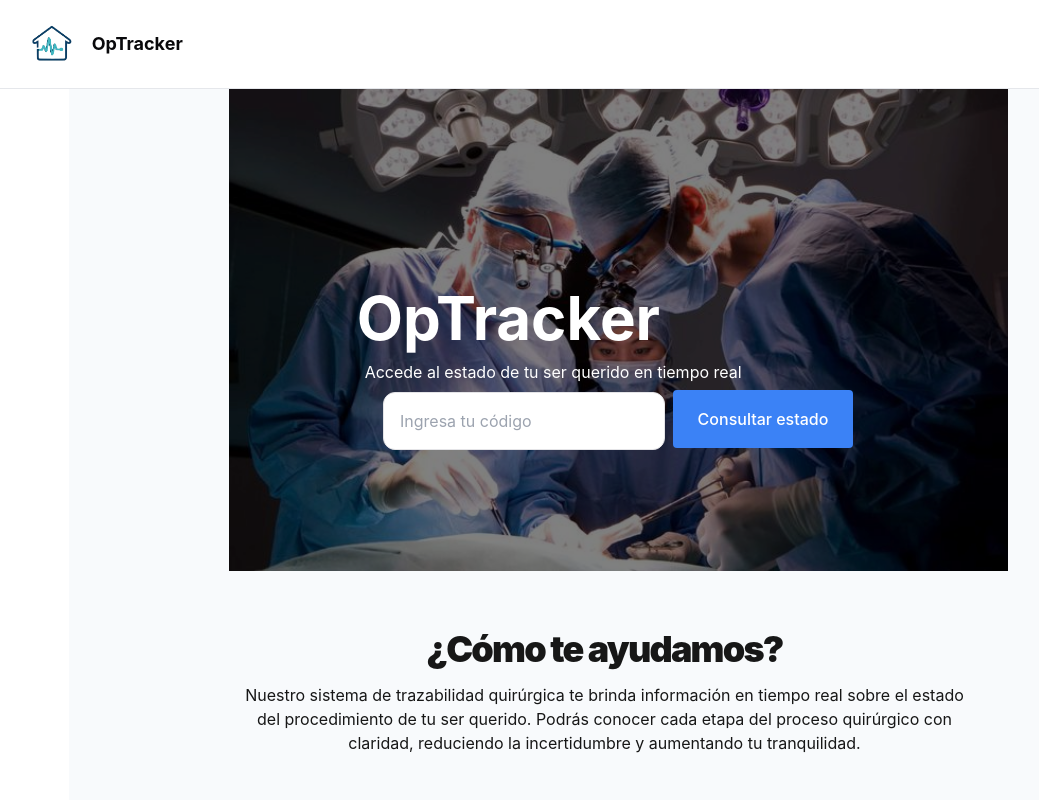
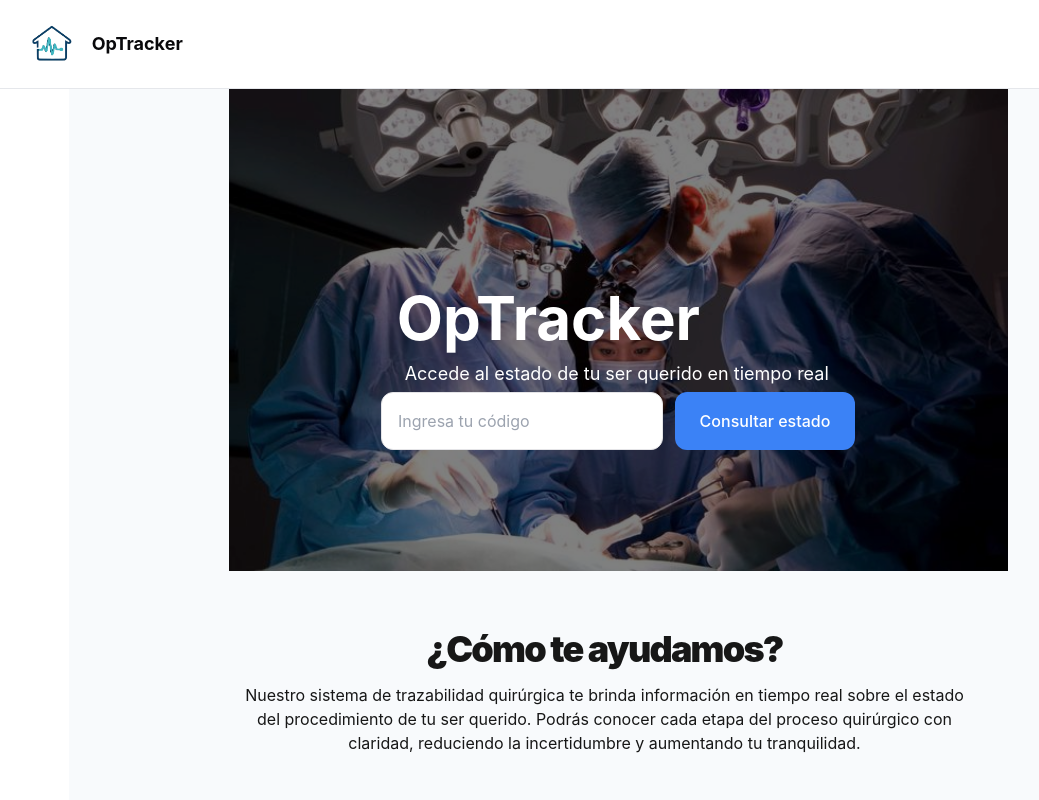
Before and after one commit to Yisustxz/OPtracker-Frontend, a React (Vite) app in the folder Optracker-Frontend/: page /familyCode in a window 1280 px wide. Shown: the top 800 px of the page, without its empty margins (22-1061 px from the left). Built offline with nearby package versions, Linux system fonts and the light colour scheme.

Commit message:
fix: alineacion de botones y titulo de aplicacion, rutas, y console logs

```diff
--- a/Optracker-Frontend/src/App.jsx
+++ b/Optracker-Frontend/src/App.jsx
@@ -1,41 +1,41 @@
-import { BrowserRouter as Router, Routes, Route } from 'react-router-dom'
-import HomePage from './pages/homepage'
-import SurgeryPage from './pages/surgery'
-import ProcedurePage from './pages/procedurePage'
-import SurgeryData from './pages/surgeryData'
-import MedTeams from './pages/medTeams'
-import NewMedTeams from './pages/newMedTeams'
-import './App.css'
-import { LoginPage } from './pages/LoginPage'
-import PatientPage from './pages/PatientPage'
-import PatientRegistration from './pages/patienteRegistration'
-import PatientProfile from './pages/PatientProfile'
-import { NewSurgery } from './pages/newSurgery'
-import FamilyCode from './pages/FamilyCode'
-import PatientTracker from './pages/PatientTracker'
-import MedTeamProfile from './pages/MedTeamProfile'
+import { Route, BrowserRouter as Router, Routes } from "react-router-dom";
+import "./App.css";
+import FamilyCode from "./pages/FamilyCode";
+import { LoginPage } from "./pages/LoginPage";
+import MedTeamProfile from "./pages/MedTeamProfile";
+import PatientPage from "./pages/PatientPage";
+import PatientProfile from "./pages/PatientProfile";
+import PatientTracker from "./pages/PatientTracker";
+import HomePage from "./pages/homepage";
+import MedTeams from "./pages/medTeams";
+import NewMedTeams from "./pages/newMedTeams";
+import { NewSurgery } from "./pages/newSurgery";
+import PatientRegistration from "./pages/patienteRegistration";
+import ProcedurePage from "./pages/procedurePage";
+import SurgeryPage from "./pages/surgery";
+import SurgeryData from "./pages/surgeryData";
 
 function App() {
   return (
     <Router>
       <Routes>
-        <Route path='/' element={<HomePage />} />
-        <Route path='/login' element={<LoginPage />} />
-        <Route path='/patient' element={<PatientPage />} />
-        <Route path='/patientregistration' element={<PatientRegistration />} />
-        <Route path='/patientProfile' element={<PatientProfile />} />
-        <Route path='/surgery' element={<SurgeryPage />} />
-        <Route path='/new-surgery' element={<NewSurgery />} />
-        <Route path='/procedure' element={<ProcedurePage />}></Route>
-        <Route path='/surgeryData' element={<SurgeryData />}></Route>
-        <Route path='/familycode' element={<FamilyCode />} />
-        <Route path='/patienteTracker' element={<PatientTracker />} />
-        <Route path='/medteams' element={<MedTeams />} />
-        <Route path='/new-medteams' element={<NewMedTeams />} />
-        <Route path='/medTeamProfile' element={<MedTeamProfile />} />
+        <Route path="/" element={<HomePage />} />
+        <Route path="/login" element={<LoginPage />} />
+        <Route path="/patient" element={<PatientPage />} />
+        <Route path="/patientRegistration" element={<PatientRegistration />} />
+        <Route path="/patientProfile" element={<PatientProfile />} />
+        <Route path="/surgery" element={<SurgeryPage />} />
+        <Route path="/newSurgery" element={<NewSurgery />} />
+        <Route path="/procedure" element={<ProcedurePage />}></Route>
+        <Route path="/surgeryData" element={<SurgeryData />}></Route>
+        <Route path="/familyCode" element={<FamilyCode />} />
+        <Route path="/patientTracker" element={<PatientTracker />} />
+        <Route path="/medTeams" element={<MedTeams />} />
+        <Route path="/newMedTeams" element={<NewMedTeams />} />
+        <Route path="/medTeamProfile" element={<MedTeamProfile />} />
       </Routes>
     </Router>
-  )
+  );
 }
 
-export default App
+export default App;
--- a/Optracker-Frontend/src/components/SuregyTracker/TeamMember.jsx
+++ b/Optracker-Frontend/src/components/SuregyTracker/TeamMember.jsx
@@ -1,5 +1,3 @@
-import React from 'react';
-
 export default function TeamMember({ avatar, role, name }) {
   return (
     <div className="team-member">
@@ -10,7 +8,7 @@ export default function TeamMember({ avatar, role, name }) {
         <div className="member-role">{role}</div>
         <div className="member-name">{name}</div>
       </div>
-      <style jsx>{`
+      <style>{`
         .team-member {
           display: flex;
           align-items: center;
--- a/Optracker-Frontend/src/pages/FamilyCode.jsx
+++ b/Optracker-Frontend/src/pages/FamilyCode.jsx
@@ -1,26 +1,43 @@
 import React from "react"; // Cambié el import para que sea más conciso
+import { useNavigate } from "react-router-dom";
 import FamilyCard from "../components/FamilyCode/FamilyCard";
+import FormInput from "../components/patienteRecord/FormInput"; // Importar FormInput
 import NavigationFamily from "../components/ui/NavigationFamily"; // Cambié Navigation por NavigationFamily
-import FormInput from "../components/patienteRecord/FormInput"; // Importar FormInput
 
 export default function FamilyCode() {
+  const navigate = useNavigate();
+  const [code, setCode] = React.useState("");
+
   const familyCode = [
     {
       icon: "https://cdn.builder.io/api/v1/image/assets/TEMP/0310f3b6fd945619dfb15a3d483773ed12b38f4248de919f3fd823082975f5f6?placeholderIfAbsent=true&apiKey=33b41968e7754d2b98ae74310dc65b2e",
       title: "Actualizaciones en tiempo real",
-            description: "Recibe información precisa y actualizada sobre cada paso del procedimiento quirúrgico."
+      description:
+        "Recibe información precisa y actualizada sobre cada paso del procedimiento quirúrgico.",
     },
     {
       icon: "https://cdn.builder.io/api/v1/image/assets/TEMP/a5865196034ab594332eb2437f325fe3a8ac99cbcf729c600a185bcdeeeb479f?placeholderIfAbsent=true&apiKey=33b41968e7754d2b98ae74310dc65b2e",
       title: "Fácil de usar",
-            description: "Solo necesitas un código único para acceder al estado del paciente."
+      description:
+        "Solo necesitas un código único para acceder al estado del paciente.",
     },
     {
       icon: "https://cdn.builder.io/api/v1/image/assets/TEMP/b0c6c6285c673ad8ca79a71f60d661c6a76c45c2db1c57a9e8313218528150f9?placeholderIfAbsent=true&apiKey=33b41968e7754d2b98ae74310dc65b2e",
       title: "Seguridad y privacidad",
-            description: "Todos los datos están protegidos con altos estándares de seguridad."
-        }
+      description:
+        "Todos los datos están protegidos con altos estándares de seguridad.",
+    },
   ];
+
+  const handleCodeChange = (event) => {
+    const code = event.target.value;
+    console.log(code);
+    setCode(code);
+  };
+
+  const handleSearchCode = () => {
+    navigate("/");
+  };
 
   return (
     <div className="flex flex-col bg-white">
@@ -34,21 +51,49 @@ export default function FamilyCode() {
                   src="../../public/ImagenCirugia.png"
                   className="w-full h-auto mb-5 relative filter brightness-50" // Aplicar filtro de oscuridad más intenso
                 />
-                                <div className="absolute top-72 left-1/3 transform -translate-x-12 text-center"> {/* Alineación del título y subtítulo */}
-                                    <h1 className="text-6xl font-bold text-white mb-2">OpTracker</h1> {/* Título grande */}
+                <div className="absolute top-72 left-1/3 transform -translate-x-12 text-center">
+                  {" "}
+                  {/* Alineación del título y subtítulo */}
+                  <h1 className="text-6xl font-bold text-white mb-2 ml-10 2xl:ml-[4.5rem]">
+                    OpTracker
+                  </h1>{" "}
+                  {/* Título grande */}
                 </div>
-                                <div className="absolute top-80 left-1/3 transform -translate-x-10 text-center"> {/* Alineación del subtítulo */}
-                                    <p className="text-white mt-10">Accede al estado de tu ser querido en tiempo real</p> {/* Subtítulo */}
+                <div className="absolute top-80 left-1/3 transform -translate-x-10 text-center">
+                  {" "}
+                  {/* Alineación del subtítulo */}
+                  <p className="text-lg text-white mt-10 ml-10 2xl:ml-[4.5rem]">
+                    Accede al estado de tu ser querido en tiempo real
+                  </p>{" "}
+                  {/* Subtítulo */}
                 </div>
-                                <div className="absolute top-96 left-1/2 transform -translate-x-1/2 mb-5 flex items-center space-x-2"> {/* Cuadro de texto y botón alineados */}
+                <div className="absolute top-96 left-1/2 transform -translate-x-1/2 mb-5 flex justify-center items-center space-x-2">
+                  <div className="flex justify-center  items-center gap-x-3">
                     <FormInput
                       label=""
                       id="accessCode"
                       placeholder="Ingresa tu código"
+                      onChange={handleCodeChange}
                       required
-                                        className="p-4 w-full max-w-[1000px]" // Estilo del cuadro de texto más largo
+                      className="w-full max-w-[1000px]" // Estilo del cuadro de texto más largo
                     />
-                                    <button className="p-4 bg-blue-500 text-white rounded w-[180px] mt-1">Consultar estado</button> {/* Botón actualizado con ancho reducido y desplazado hacia abajo */}
+                    <button
+                      className="p-4 bg-blue-500 text-white rounded-xl w-[180px] h-[58px] mt-2"
+                      onClick={handleSearchCode}
+                    >
+                      Consultar estado
+                    </button>
+                  </div>
+                  {/* <FormInput
+                    label=""
+                    id="accessCode"
+                    placeholder="Ingresa tu código"
+                    required
+                    className="w-full max-w-[1000px]" // Estilo del cuadro de texto más largo
+                  />
+                  <button className="p-4 bg-blue-500 text-white rounded-xl w-[180px]">
+                    Consultar estado
+                  </button> */}
                 </div>
               </div>
               <section className="flex flex-col justify-center px-4 py-10 w-full text-neutral-900 max-md:max-w-full">
@@ -66,7 +111,8 @@ export default function FamilyCode() {
                 </div>
               </section>
               <h2 className="px-4 pt-5 pb-3 w-full text-2xl font-bold leading-none text-neutral-900 max-md:max-w-full">
-                                ¿Por qué elegir MedPath?
+                ¿Por qué elegir <span className="text-cyan-700">OpTracker</span>
+                ?
               </h2>
               <div className="flex flex-col justify-center p-4 w-full max-md:max-w-full">
                 <div className="flex flex-wrap flex-1 gap-3 size-full max-md:max-w-full">
```
Lines whose indentation alone changed are shown as unchanged.
